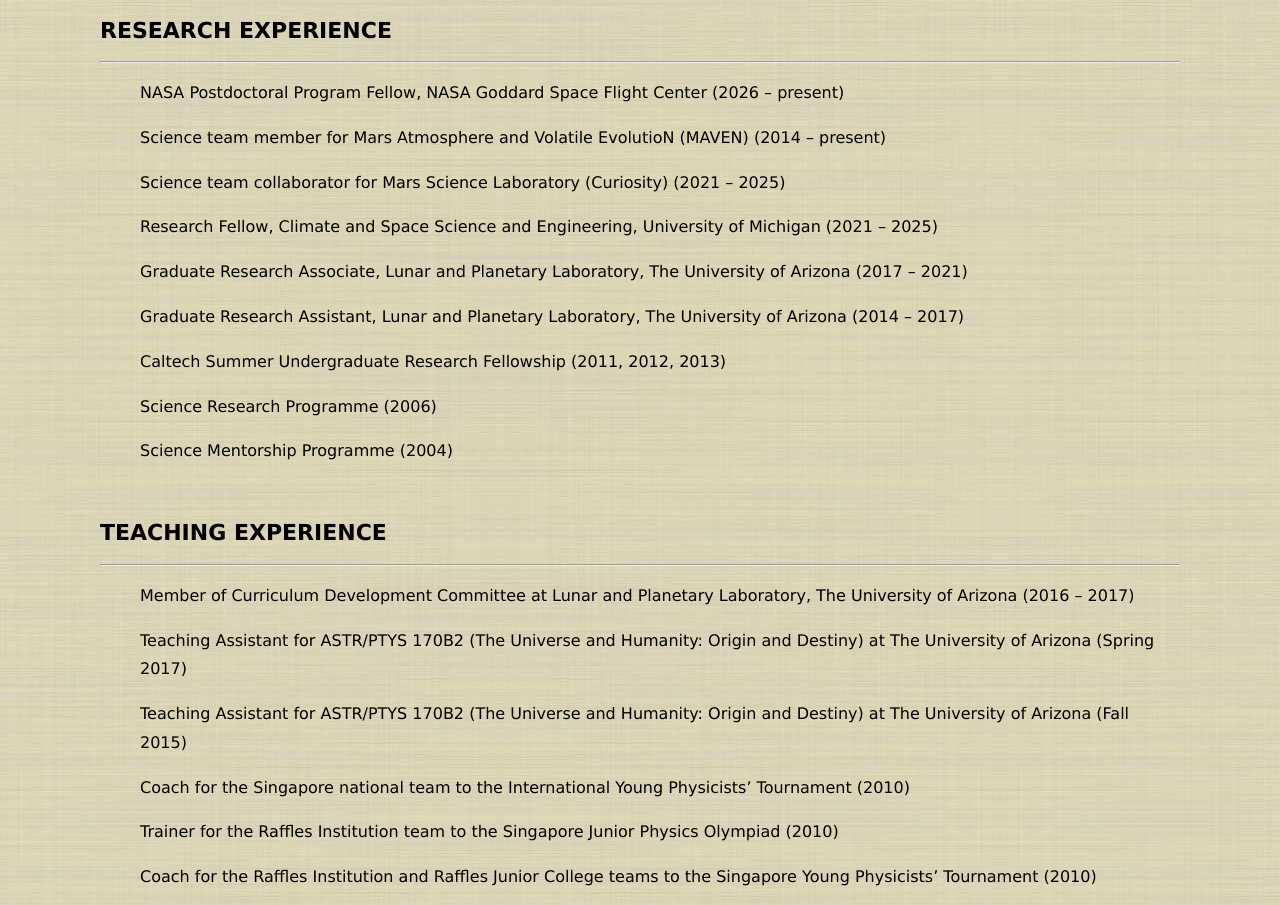
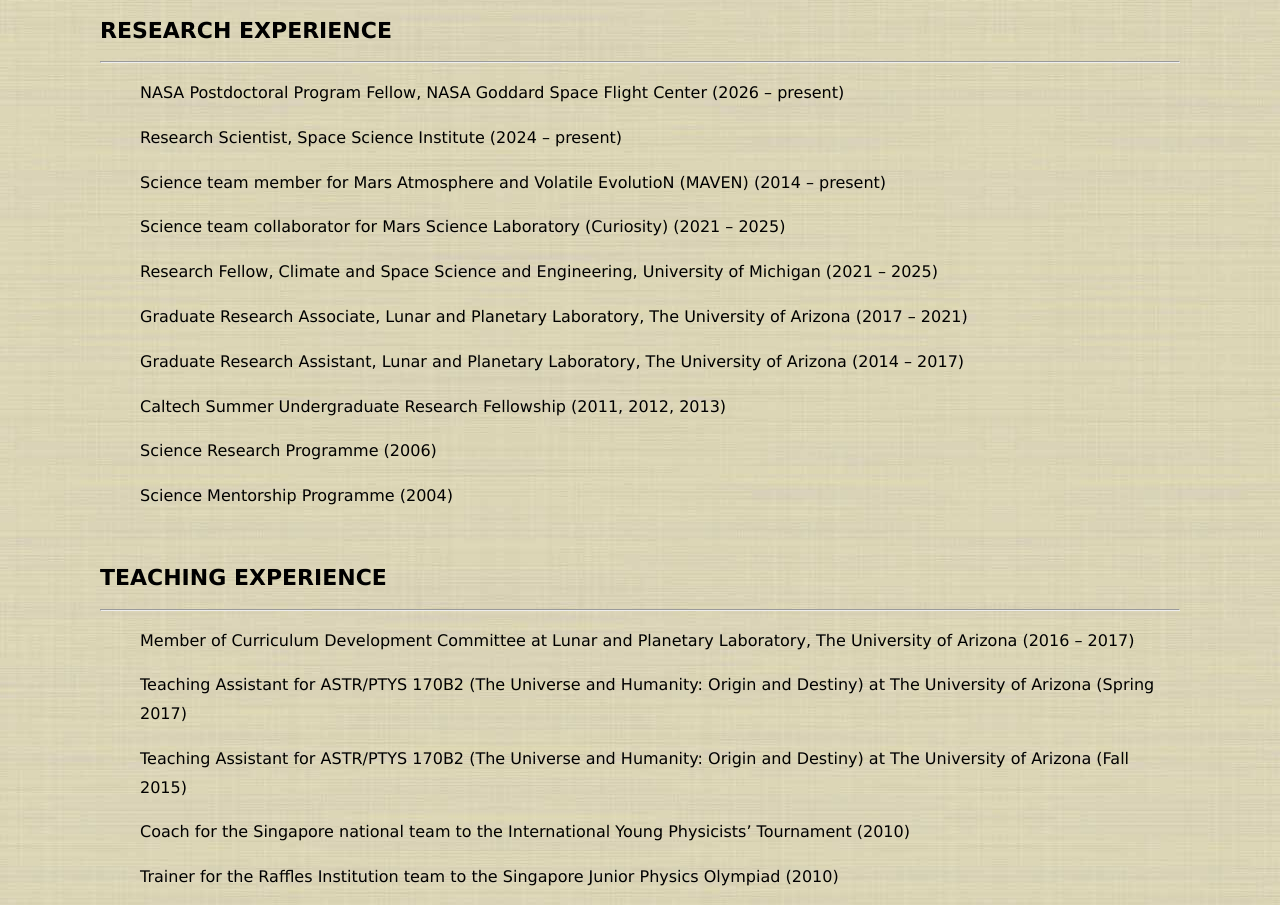
Before and after one commit to danielloyw/website, a plain HTML site: page index.html in a window 1280 px wide. Shown: the part 5940-6845 px from the top of the page. Drawn offline with Linux system fonts and the light colour scheme.

Commit message:
Fixed SSI and AOGS in CV

```diff
--- a/index.html
+++ b/index.html
@@ -201,6 +201,9 @@
 					NASA Postdoctoral Program Fellow, NASA Goddard Space Flight Center (2026 &ndash; present)
 				</p>
 				<p class="sectionContent">
+					Research Scientist, Space Science Institute (2024 &ndash; present)
+				</p>
+				<p class="sectionContent">
 					Science team member for Mars Atmosphere and Volatile EvolutioN (MAVEN) (2014 &ndash; present)
 				</p>
 				<p class="sectionContent">
```
Also changed, not shown: 1 other file.
